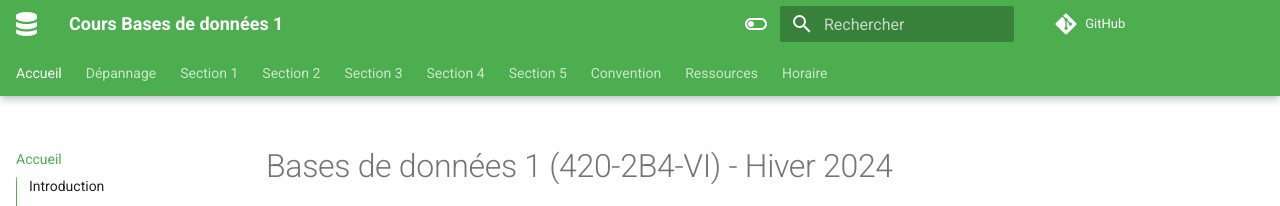
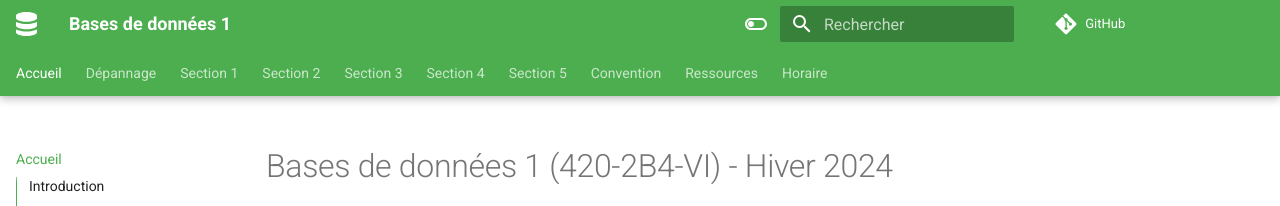
Before and after one commit to cegepvictoetienne/bd1, an MkDocs documentation site: the page built from docs/index.md, in a window 1280 px wide. Shown: the top 206 px of the page. Built offline with MkDocs 1.6.1 and Material for MkDocs 9.7.7, drawn with Linux system fonts in a browser that asks for light colours; comment, search, counter and statistics services are not loaded.

Commit message:
changer favicon

```diff
--- a/mkdocs.yml
+++ b/mkdocs.yml
@@ -1,5 +1,5 @@
-site_name: Cours Bases de donn&eacute;es 1
-site_url: https://bd1.kerzo.ca/
+site_name: Bases de donn&eacute;es 1
+site_url: https://bd1.profinfo.ca/
 repo_url: https://github.com/jaixan/db1
 
 nav:
@@ -37,6 +37,7 @@ nav:
   - 'Ressources': ressources.md
   - 'Horaire': horaire.md
 theme:
+  favicon: images/database.png
   name: material
   icon:
     logo: fontawesome/solid/database
```
Also changed, not shown: docs/images/database.png (added), 1 other file.
